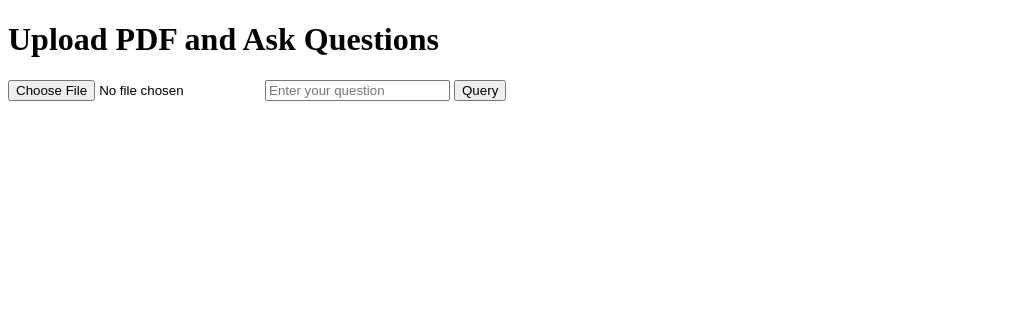
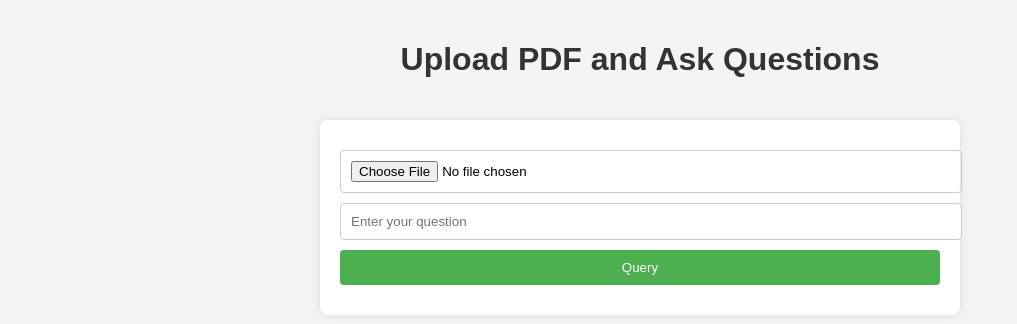
Before and after one commit to SajithJude/Assessment, a Flask app: page / in a window 1280 px wide. Shown: the top 324 px of the page, without its empty margins (0-1017 px from the left). Run offline with Flask 3, Linux system fonts and the light colour scheme.

Commit message:
update 4

```diff
--- a/app.py
+++ b/app.py
@@ -1,12 +1,8 @@
-import os
 from flask import Flask, request, render_template
-import fitz
+import fitz  # PyMuPDF
 import requests
 
 app = Flask(__name__)
-
-
-gemini_api_key = os.getenv("GEMINI_API_KEY")
 
 @app.route('/')
 def index():
@@ -19,32 +15,34 @@ def query_pdf():
     file = request.files['pdf_file']
     question = request.form['question']
 
-
+    # Process the PDF file and prepare it for querying
     pdf_text = process_pdf(file)
 
+    # Query using Gemini API
+    response = query_gemini_api(pdf_text, question)
 
-    response = query_gemini(pdf_text, question)
+    return response
 
-    return response.get('answers', ['No answer found'])[0]
 def process_pdf(file):
+    # Using PyMuPDF to extract text from the PDF
     pdf_document = fitz.open(stream=file.read(), filetype="pdf")
-    text = ""
-    for page_num in range(len(pdf_document)):
+    pdf_text = ""
+    for page_num in range(pdf_document.page_count):
         page = pdf_document.load_page(page_num)
-        text += page.get_text()
-    return text
+        pdf_text += page.get_text()
+    return pdf_text
 
-def query_gemini(pdf_text, question):
+def query_gemini_api(pdf_text, question):
     headers = {
-        "Authorization": f"Bearer {gemini_api_key}",
-        "Content-Type": "application/json"
+        'Authorization': 'Bearer AIzaSyAFt3EOfTkY5eZXF3k-9IDowvUTL6lBPJo',  # Your Gemini API key
+        'Content-Type': 'application/json'
     }
     data = {
-        "documents": [pdf_text],
-        "question": question
+        'documents': [pdf_text],
+        'question': question
     }
-    response = requests.post("https://api.gemini.com/query", headers=headers, json=data)
-    return response.json()
+    response = requests.post('https://api.gemini.com/query', headers=headers, json=data)
+    return response.json().get('answers', ['No answer found'])[0]
 
 if __name__ == '__main__':
     app.run(debug=True)
--- a/templates/index.html
+++ b/templates/index.html
@@ -2,6 +2,7 @@
 <html>
 <head>
     <title>PDF Query App</title>
+    <link rel="stylesheet" href="styles.css">
 </head>
 <body>
     <h1>Upload PDF and Ask Questions</h1>
--- /dev/null
+++ b/templates/styles.css
@@ -0,0 +1,45 @@
+
+
+body {
+    font-family: Arial, sans-serif;
+    margin: 0;
+    padding: 0;
+    background-color: #f4f4f4;
+}
+
+h1 {
+    color: #333;
+    text-align: center;
+    padding: 20px;
+}
+
+form {
+    max-width: 600px;
+    margin: 0 auto;
+    padding: 20px;
+    background: #fff;
+    border-radius: 8px;
+    box-shadow: 0 0 10px rgba(0, 0, 0, 0.1);
+}
+
+input[type="file"],
+input[type="text"],
+input[type="submit"] {
+    display: block;
+    width: 100%;
+    margin: 10px 0;
+    padding: 10px;
+    border: 1px solid #ccc;
+    border-radius: 4px;
+}
+
+input[type="submit"] {
+    background-color: #4CAF50;
+    color: white;
+    border: none;
+    cursor: pointer;
+}
+
+input[type="submit"]:hover {
+    background-color: #45a049;
+}
```
